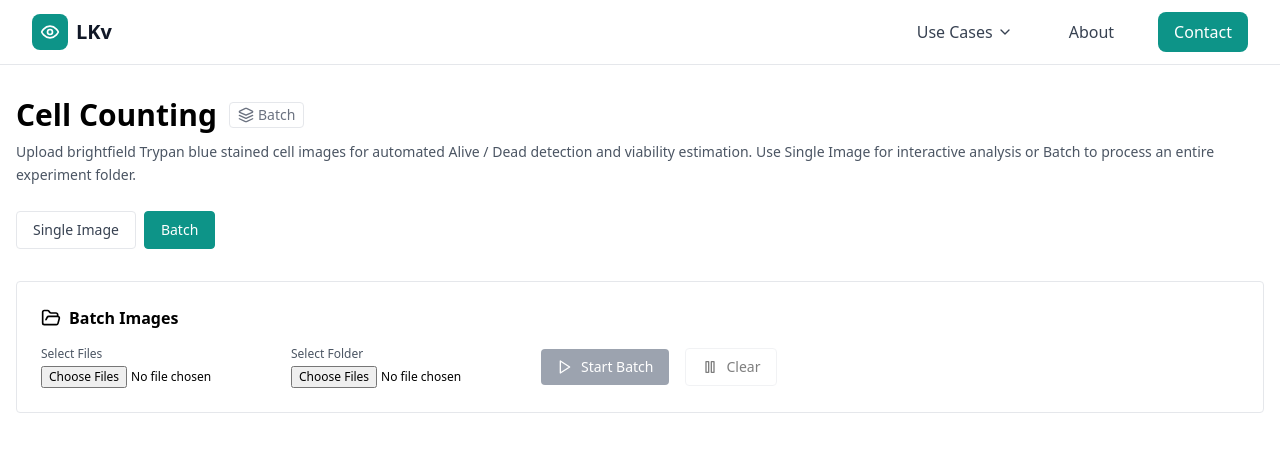
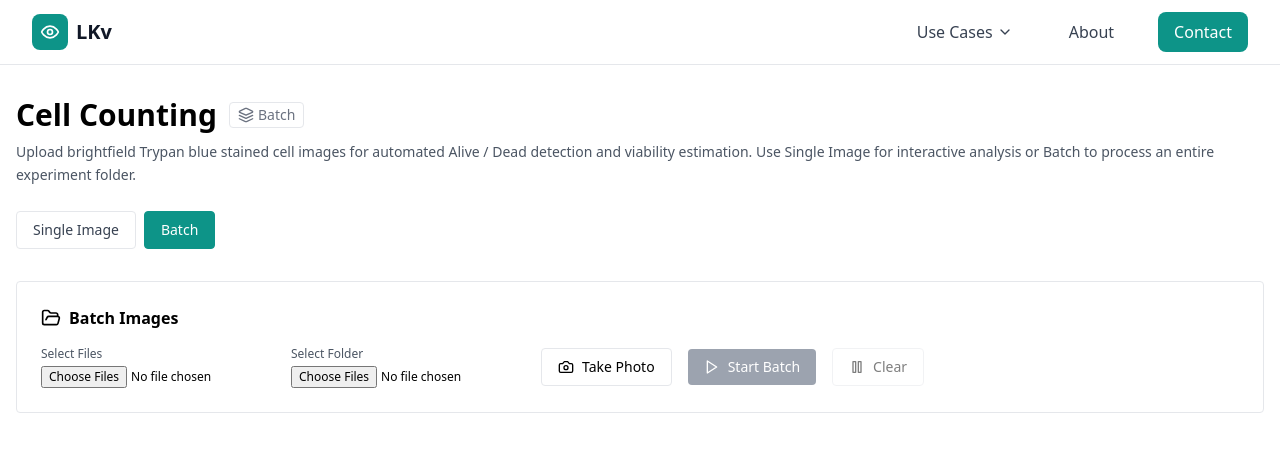
Before and after one commit to Twaal/lowkey-vision, a React (Vite) app in the folder frontend/: page /cell-counting in a window 1280 px wide. Shown: the top 452 px of the page. Built offline with nearby package versions, Linux system fonts and the light colour scheme.

Commit message:
add camera input

```diff
--- a/frontend/src/pages/CellCounting.tsx
+++ b/frontend/src/pages/CellCounting.tsx
@@ -1,8 +1,8 @@
-import React, { useState, useMemo, useEffect, useCallback } from 'react';
+import React, { useState, useMemo, useEffect, useCallback, useRef } from 'react';
 import ImageUpload from '../components/ImageUpload';
 import DetectionsOverlay, { DetectionBox } from '../components/DetectionsOverlay';
 import OverlayControls from '../components/OverlayControls';
-import { Download, FolderOpen, Play, Pause, ChevronLeft, ChevronRight, Layers } from 'lucide-react';
+import { Download, FolderOpen, Play, Pause, ChevronLeft, ChevronRight, Layers, Camera } from 'lucide-react';
 
 interface PredictionResponse {
   model: string;
@@ -35,6 +35,8 @@ const CellCounting: React.FC = () => {
   const [batchRunning, setBatchRunning] = useState(false);
   const [batchIndex, setBatchIndex] = useState(0);
   const [batchProgress, setBatchProgress] = useState<{ processed: number; total: number }>({ processed: 0, total: 0 });
+  // Hidden camera input for mobile capture
+  const cameraInputRef = useRef<HTMLInputElement>(null);
   const currentBatchItem = batchItems[batchIndex];
   // Overlay controls
   // Settings persistence with versioning so new defaults take effect when bumped
@@ -123,6 +125,15 @@ const CellCounting: React.FC = () => {
     const newItems: BatchItem[] = files.map((f: File) => ({ id: crypto.randomUUID(), file: f, url: URL.createObjectURL(f), status: 'pending', manualDetections: [] }));
     setBatchItems((prev: BatchItem[]) => [...prev, ...newItems]);
     setBatchProgress((p: { processed: number; total: number }) => ({ processed: p.processed, total: prevTotal(batchItems, newItems.length) }));
+  };
+
+  // Camera capture handler (single photo -> add to batch)
+  const handleCameraCapture = (e: React.ChangeEvent<HTMLInputElement>) => {
+    const files = e.target.files;
+    if (!files || files.length === 0) return;
+    handleBatchFiles(files);
+    // reset input so the same camera can be used repeatedly
+    e.target.value = '';
   };
 
   const runBatch = useCallback(async () => {
@@ -444,6 +455,26 @@ const CellCounting: React.FC = () => {
                 {/* @ts-ignore */}
                 <input type="file" multiple webkitdirectory="true" directory="true" onChange={(e)=>handleBatchFiles(e.target.files)} className="text-xs" />
               </div>
+              {/* Hidden camera input to invoke mobile camera */}
+              <input
+                ref={cameraInputRef}
+                type="file"
+                accept="image/*"
+                // capture hint for mobile browsers (rear camera); ignored on desktop
+                // @ts-ignore - capture is a valid non-standard attribute
+                capture="environment"
+                onChange={handleCameraCapture}
+                className="hidden"
+              />
+              <button
+                type="button"
+                onClick={() => cameraInputRef.current?.click()}
+                disabled={batchRunning}
+                className="inline-flex items-center gap-2 px-4 py-2 border rounded bg-white hover:bg-gray-50 disabled:opacity-50"
+                title="Open camera to take a photo and add to batch"
+              >
+                <Camera className="w-4 h-4"/> Take Photo
+              </button>
               <button onClick={runBatch} disabled={!batchItems.length || batchRunning} className="inline-flex items-center gap-2 px-4 py-2 bg-teal-600 text-white rounded disabled:bg-gray-400"><Play className="w-4 h-4"/>{batchRunning?'Running...':'Start Batch'}</button>
               <button onClick={clearBatch} disabled={!batchItems.length || batchRunning} className="inline-flex items-center gap-2 px-4 py-2 border rounded bg-white hover:bg-gray-50 disabled:opacity-50"><Pause className="w-4 h-4"/>Clear</button>
               {batchItems.length>0 && (
```
